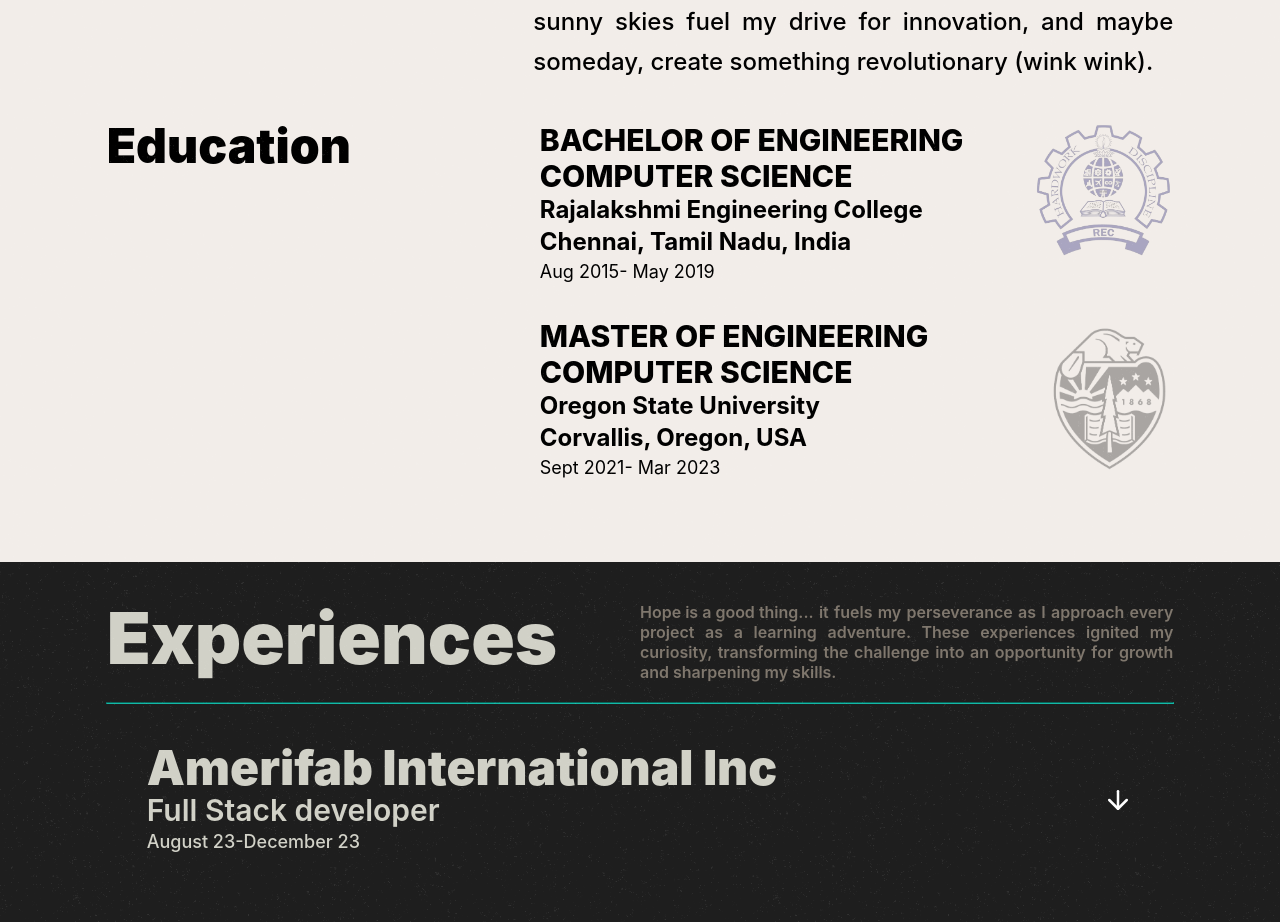
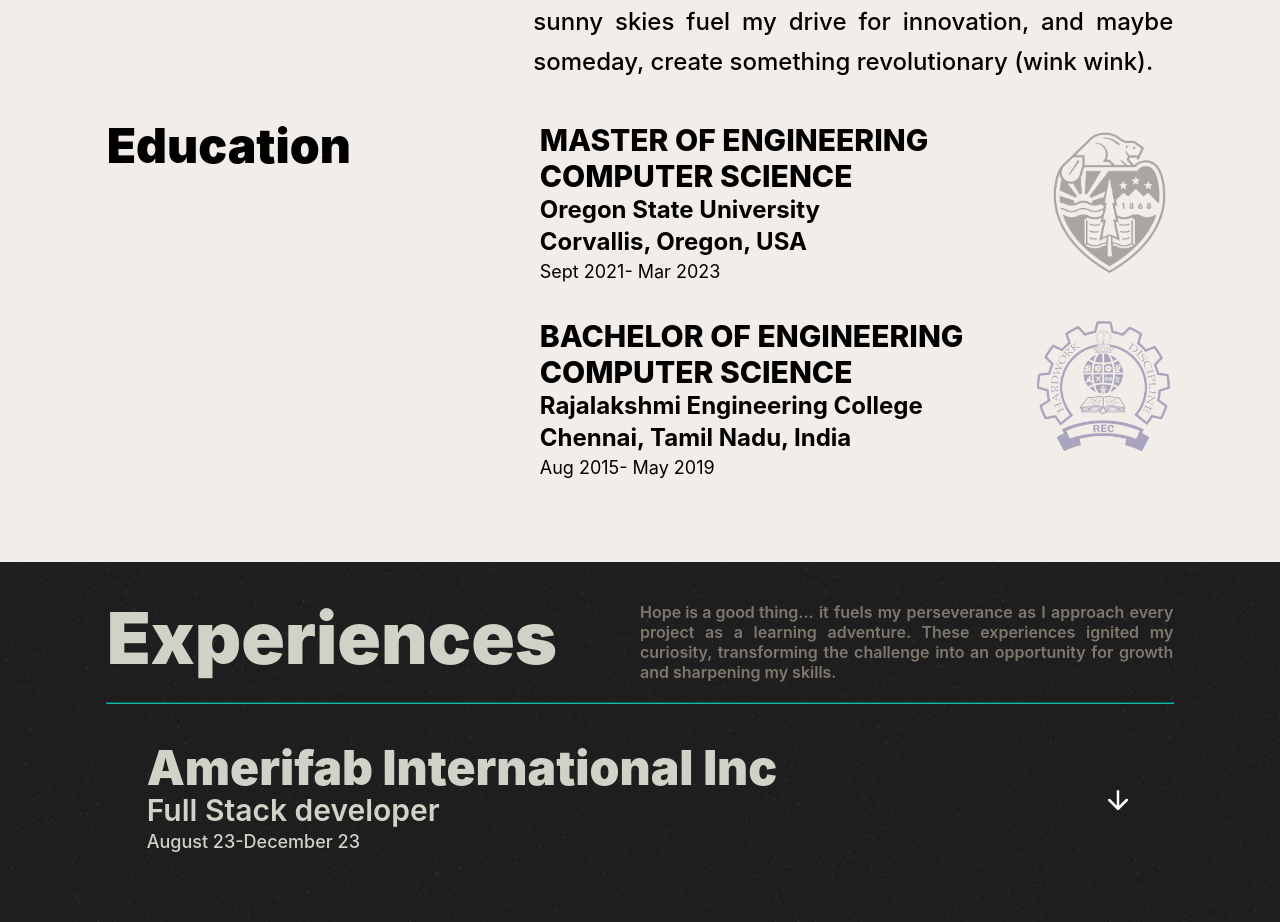
Before and after one commit to jagadeepavula/portfolio-react, a React (Create React App) app: page / in a window 1280 px wide. Shown: the part 1600-2522 px from the top of the page. Built offline with nearby package versions, Linux system fonts and the light colour scheme.

Commit message:
changes to intro about footer

```diff
--- a/src/pages/Home/About.js
+++ b/src/pages/Home/About.js
@@ -79,6 +79,27 @@ function About() {
           <span className="font-black text-5xl">Education</span>
         </div>
         <div className="parenteducation rightelement col-span-10 lg:col-span-6">
+          <div className="education2 mb-8 flex flex-row justify-between relative">
+            <div>
+              <span className="font-extrabold md:text-3xl text-2xl">
+                MASTER OF ENGINEERING
+              </span>
+              <br />
+              <span className="font-extrabold md:text-3xl text-2xl">
+                COMPUTER SCIENCE{" "}
+              </span>
+              <br />
+              <span className="font-bold md:text-2xl text-xl">
+                Oregon State University
+                <br /> Corvallis, Oregon, USA
+              </span>
+              <br />
+              <span className="text-md md:text-lg">Sept 2021- Mar 2023</span>
+            </div>
+            <div className="absolute top-0 right-0">
+              <img src={OSU} alt="" className="w-32 opacity-30"></img>
+            </div>
+          </div>
           <div className="education1 flex flex-row justify-between relative">
             <div className="">
               <span className="font-extrabold md:text-3xl text-2xl">
@@ -100,27 +121,6 @@ function About() {
               <img src={REC} alt="" className="w-36 opacity-30"></img>
             </div>
           </div>
-          <div className="education2 mt-8 flex flex-row justify-between relative">
-            <div>
-              <span className="font-extrabold md:text-3xl text-2xl">
-                MASTER OF ENGINEERING
-              </span>
-              <br />
-              <span className="font-extrabold md:text-3xl text-2xl">
-                COMPUTER SCIENCE{" "}
-              </span>
-              <br />
-              <span className="font-bold md:text-2xl text-xl">
-                Oregon State University
-                <br /> Corvallis, Oregon, USA
-              </span>
-              <br />
-              <span className="text-md md:text-lg">Sept 2021- Mar 2023</span>
-            </div>
-            <div className="absolute top-0 right-0">
-              <img src={OSU} alt="" className="w-32 opacity-30"></img>
-            </div>
-          </div>
         </div>
       </div>
     </div>
--- a/src/pages/Home/Defaced.js
+++ b/src/pages/Home/Defaced.js
@@ -57,7 +57,7 @@ function Defaced() {
                 <img
                   src={weekndImage}
                   alt=""
-                  className="object-cover h-auto w-full rounded-3xl shadow-2xl"
+                  className="object-cover h-auto w-auto rounded-3xl shadow-2xl"
                 />
               </div>
             </motion.div>
--- a/src/pages/Home/Footer.js
+++ b/src/pages/Home/Footer.js
@@ -34,7 +34,7 @@ function Footer() {
     <div className="group h-[80vh] w-[100%] flex flex-col justify-center items-center bg-customText rounded-t-3xl mt-56">
       <div className="groupchild w-5/6 h-full flex flex-col justify-between items-stretch ">
         <div class="heading flex flex-col items-center justify-center mt-10">
-          <span class="font-black tracking-tighter text-customBg text-[2.2rem] sm:text-[3rem] md:text-[3.87rem] lg:text-[5.21rem] xl:text-[6.52rem]">
+          <span class="font-black tracking-tighter text-customBg text-[2rem] sm:text-[3rem] md:text-[3.87rem] lg:text-[5.21rem] xl:text-[6.52rem]">
             <HoverImageComponent
               imageSrc={Talking}
               alt="Designed Image"
--- a/src/pages/Home/Intro.js
+++ b/src/pages/Home/Intro.js
@@ -13,7 +13,7 @@ function Intro() {
     <div id="home" className="flex h-screen justify-center">
       <div className="flex flex-col w-5/6 justify-center">
         <motion.span
-          className="font-bold text-5xl sm:text-6xl text-customText md:text-7xl lg:text-8xl tracking-tighter"
+          className="font-bold text-[2.8rem] sm:text-6xl text-customText md:text-7xl lg:text-8xl tracking-tighter"
           variants={textVariants}
           initial="hidden"
           animate="visible"
@@ -23,7 +23,7 @@ function Intro() {
         </motion.span>
         <br />
         <motion.span
-          className="font-bold text-5xl text-customText sm:text-6xl md:text-7xl lg:text-8xl tracking-tighter"
+          className="font-bold text-[2.8rem] text-customText sm:text-6xl md:text-7xl lg:text-8xl tracking-tighter"
           variants={textVariants}
           initial="hidden"
           animate="visible"
```
